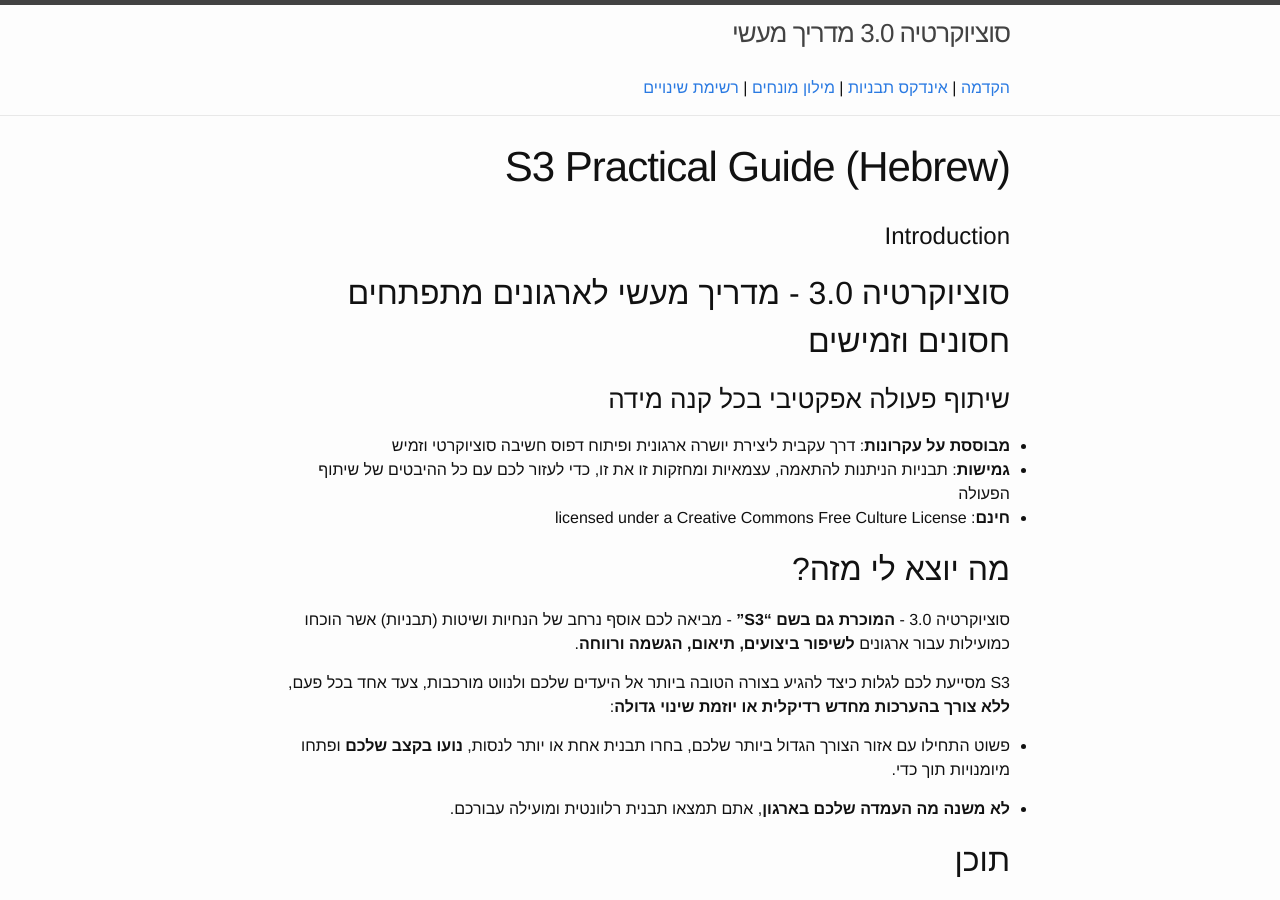
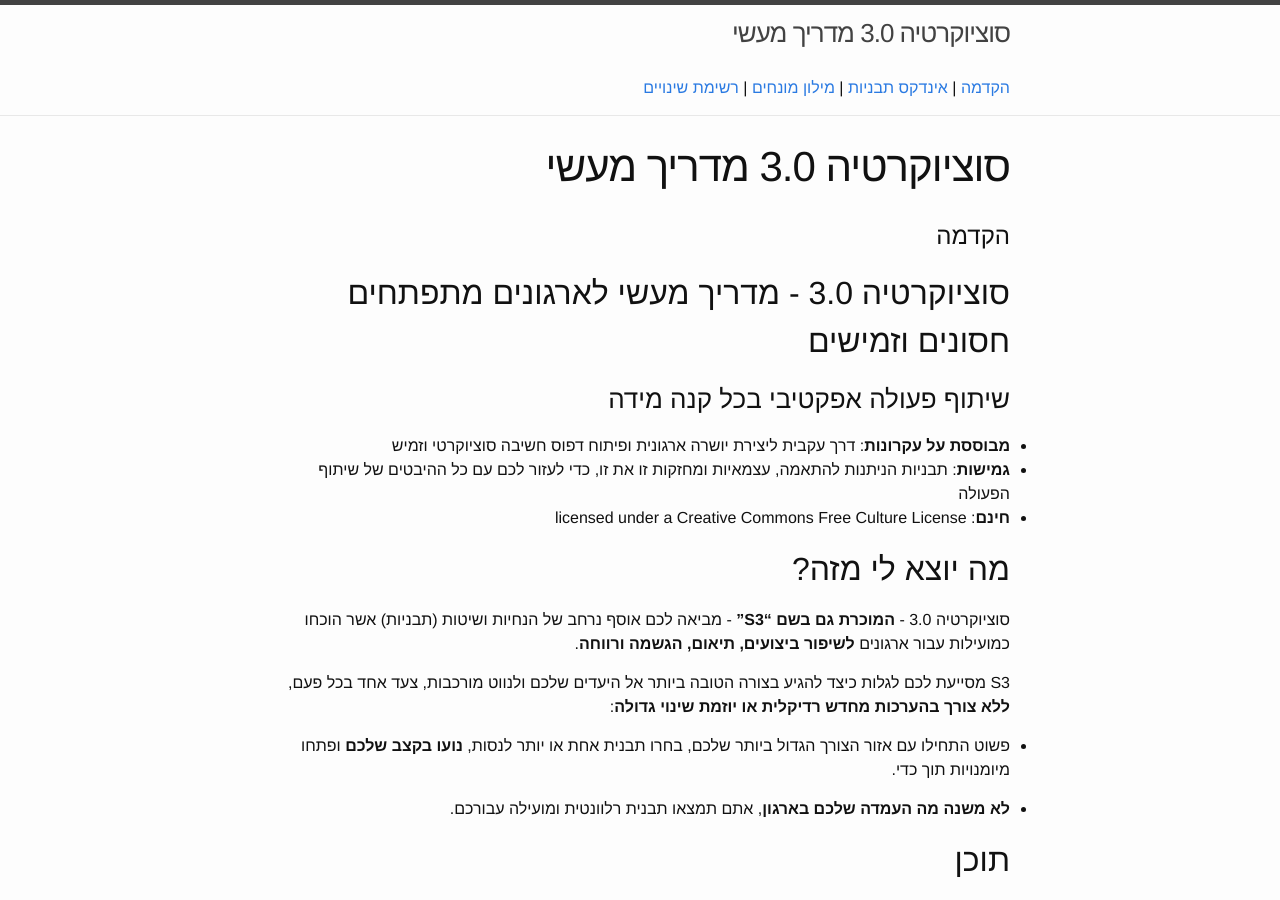
Before and after one commit to S3-working-group/s3-practical-guide-hebrew, a Jekyll site: the page built from docs/all.md, in a window 1280 px wide and 900 px high. Built offline with Jekyll 4.4.1, drawn with Linux system fonts in a browser that asks for light colours; some of the changed text lies outside the part shown.

```diff
--- a/docs/_config.yml
+++ b/docs/_config.yml
@@ -1,21 +1,28 @@
----
+# Site settings
 title: סוציוקרטיה 3.0 מדריך מעשי
 email: bernhard.bockelbrink@gmail.com
-description: >
-  תיאור רשמי של סוציוקרטיה 3.0 - כל התבניות, שבעת העקרונות והמושגים המרכזיים. מתוחזק על ידי ברנהרד בוקלברינק, ג'יימס פריסט וליליאנה דייוויד.
-baseurl: ""
-url: "http://s3-working-group.github.io"
+description: > # this means to ignore newlines until "baseurl:"
+   תיאור רשמי של סוציוקרטיה 3.0 - כל התבניות, שבעת העקרונות והמושגים המרכזיים. מתוחזק על ידי ברנהרד בוקלברינק, ג'יימס פריסט וליליאנה דייוויד.
+
+baseurl: "" # the subpath of your site, e.g. /blog
+url: "http://s3-working-group.github.io" # the base hostname & protocol for your site
+
 twitter_username: sociocracy30
-source: .
-destination: ./_site
-layouts_dir: ./_layouts
+
+# Build settings
+source:   .
+destination:  ./_site
+layouts_dir:  ./_layouts
 includes_dir: ./_includes
+
+
 markdown: kramdown
-safe: true
+safe: true # required on Github pages (no plugins)
+
 defaults:
   -
     scope:
-      path: ""
+      path: "" # an empty string here means all files in the project
     values:
       layout: "default"
   -
@@ -23,8 +30,11 @@ defaults:
       path: ""
       type: "pages"
     values:
-      layout: "page"
-exclude:
-  - _export
-  - _python
-  - _templates
+      layout: "page" # overrides previous default layout
+
+
+exclude:      [
+  "_export",
+  "_python",
+  "_templates",
+  ]
--- a/docs/all.md
+++ b/docs/all.md
@@ -1,8 +1,8 @@
 ---
-title: S3 Practical Guide (Hebrew)
+title: סוציוקרטיה 3.0 מדריך מעשי
 ---
 
-# Introduction
+# הקדמה
 
 ## סוציוקרטיה 3.0 - מדריך מעשי לארגונים מתפתחים חסונים וזמישים
 
--- a/docs/slides.html
+++ b/docs/slides.html
@@ -4,7 +4,7 @@
 		<meta charset="utf-8">
 		<meta name="viewport" content="width=device-width, initial-scale=1.0, maximum-scale=1.0, user-scalable=no">
 
-		<title>S3 - A Practical Guide</title>
+		<title>S3 - מדריך מעשי -v2017-11-16-he-0.04</title>
 
 		<link rel="stylesheet" href="reveal.js/css/reveal.css">
 		<link rel="stylesheet" href="reveal.js/custom-theme.css">
```
Also changed, not shown: other parts of docs/all.md (+2 -2 lines), S3-Practical-Guide-Hebrew.md (+1 -1 lines), 1 other file.
